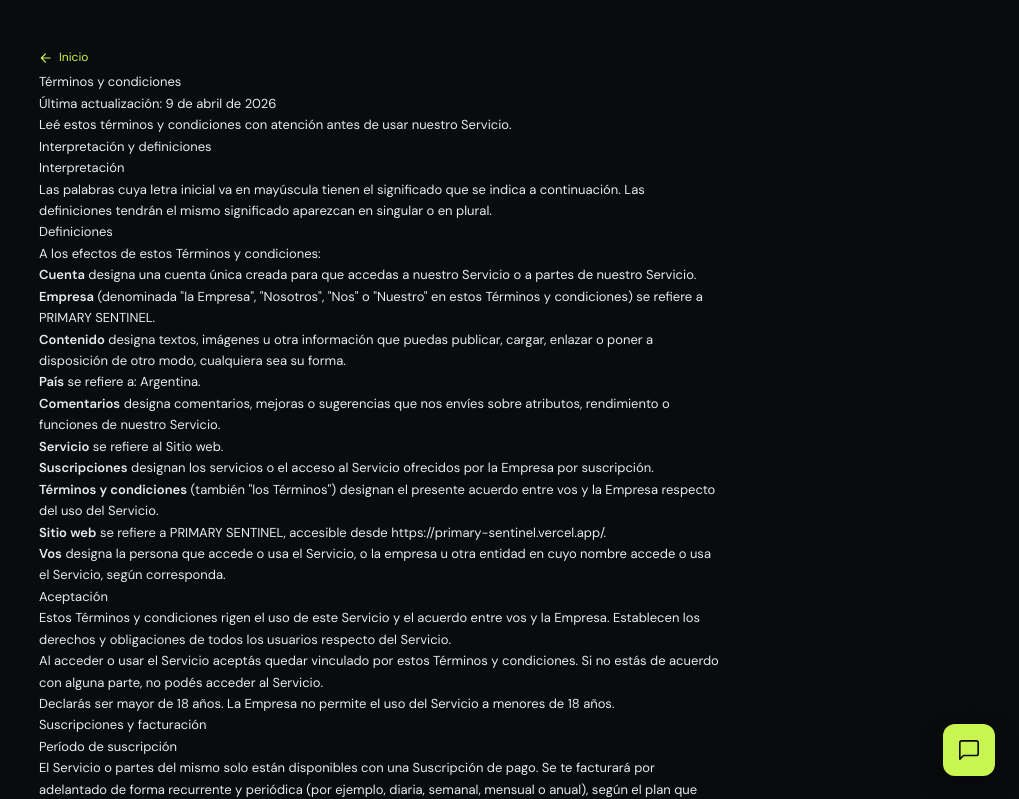
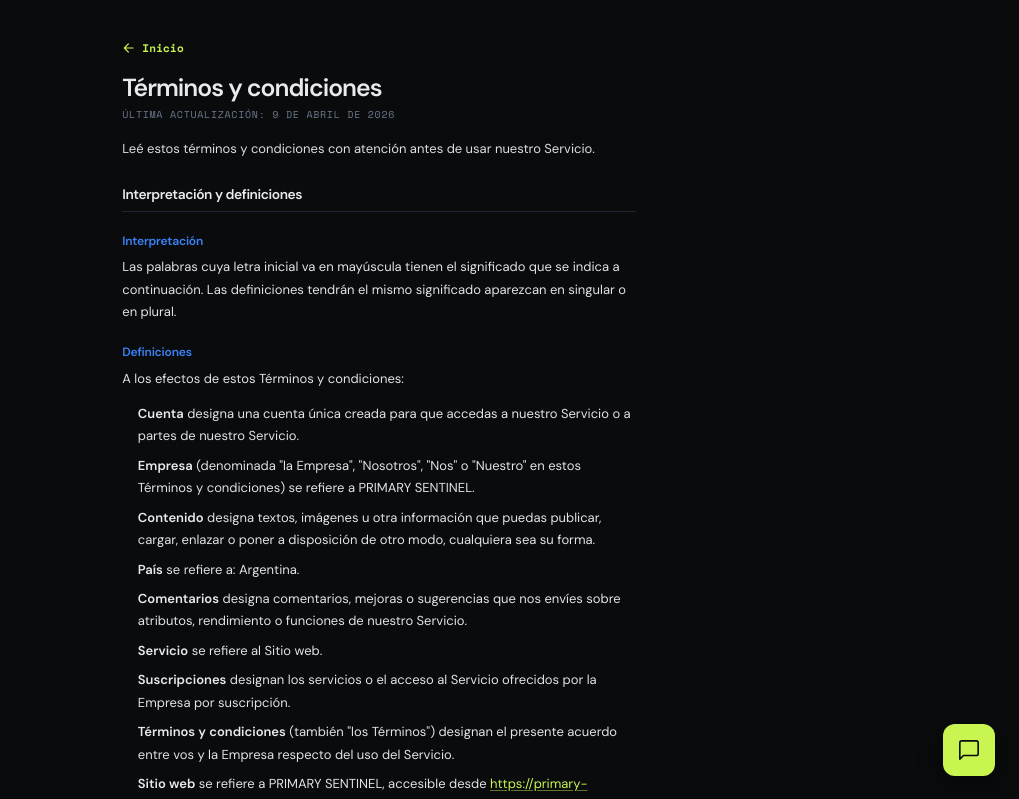
Before and after one commit to BrunoEmaSN/primary-sentinel-frontend, a Next.js app: page /legal/terms in a window 1280 px wide. Shown: the top 799 px of the page, without its empty margins (261-1280 px from the left). Built offline with nearby package versions, Linux system fonts and the light colour scheme; no server answers.

Commit message:
Enhance legal documentation styling and structure by introducing a new CSS class for legal documents. Update Privacy and Terms pages to utilize the new styles, improving layout and readability. Ensure consistent navigation and meta information presentation across legal pages.

```diff
--- a/src/app/globals.css
+++ b/src/app/globals.css
@@ -111,6 +111,142 @@
   .sentinel-table td { @apply px-3 py-2.5 text-[11px]; border-bottom: 1px solid var(--border); }
   .sentinel-table tr:last-child td { border-bottom: none; }
   .sentinel-table tr:hover td { background: rgba(255,255,255,.015); }
+
+  /* Legal — Terms & Privacy (jerarquía clara, alineado al tema Primary Sentinel) */
+  .legal-doc {
+    max-width: 42rem;
+    margin-inline: auto;
+    padding: 3rem 1.25rem 4rem;
+    line-height: 1.72;
+    font-size: 13px;
+    color: var(--text);
+  }
+
+  .legal-doc__back {
+    display: inline-flex;
+    align-items: center;
+    gap: 6px;
+    font-size: 11px;
+    font-family: var(--font-mono);
+    font-weight: 600;
+    color: var(--accent);
+    text-decoration: none;
+    letter-spacing: 0.02em;
+    margin-bottom: 0.35rem;
+  }
+  .legal-doc__back:hover {
+    color: var(--accent-dim);
+    text-decoration: underline;
+    text-underline-offset: 3px;
+  }
+
+  .legal-doc h1 {
+    font-size: clamp(1.45rem, 3.5vw, 1.9rem);
+    font-weight: 600;
+    letter-spacing: -0.04em;
+    line-height: 1.12;
+    margin: 0.85rem 0 0.4rem;
+    color: var(--text);
+    text-wrap: balance;
+  }
+
+  .legal-doc p.legal-doc__meta {
+    font-size: 10px;
+    font-family: var(--font-mono);
+    color: var(--muted);
+    text-transform: uppercase;
+    letter-spacing: 0.07em;
+    margin: 0 0 1.25rem;
+    line-height: 1.5;
+  }
+
+  .legal-doc p.legal-doc__intro {
+    margin: 0 0 1rem;
+    color: color-mix(in srgb, var(--text) 90%, var(--muted));
+    font-size: 13px;
+    line-height: 1.72;
+  }
+
+  .legal-doc > p:not(.legal-doc__meta):not(.legal-doc__intro) {
+    margin: 0 0 1rem;
+    color: color-mix(in srgb, var(--text) 94%, var(--muted));
+  }
+
+  .legal-doc h2 {
+    font-size: 1.06rem;
+    font-weight: 600;
+    letter-spacing: -0.03em;
+    line-height: 1.28;
+    margin: 2.35rem 0 0.9rem;
+    padding-bottom: 0.55rem;
+    border-bottom: 1px solid var(--border);
+    color: var(--text);
+    text-wrap: balance;
+  }
+
+  .legal-doc h2:first-of-type {
+    margin-top: 2rem;
+  }
+
+  .legal-doc h3 {
+    font-size: 0.93rem;
+    font-weight: 600;
+    letter-spacing: -0.018em;
+    margin: 1.6rem 0 0.55rem;
+    color: var(--blue);
+    line-height: 1.35;
+  }
+
+  .legal-doc h4 {
+    font-size: 0.82rem;
+    font-weight: 600;
+    letter-spacing: -0.012em;
+    margin: 1.3rem 0 0.45rem;
+    color: color-mix(in srgb, var(--blue) 72%, var(--muted));
+    line-height: 1.35;
+  }
+
+  .legal-doc ul,
+  .legal-doc ol {
+    margin: 0.35rem 0 1.2rem;
+    padding-left: 1.2rem;
+  }
+
+  .legal-doc ul ul,
+  .legal-doc ol ol {
+    margin-top: 0.4rem;
+    margin-bottom: 0.5rem;
+  }
+
+  .legal-doc li {
+    margin-bottom: 0.55rem;
+    color: color-mix(in srgb, var(--text) 94%, var(--muted));
+  }
+
+  .legal-doc li::marker {
+    color: var(--muted);
+  }
+
+  .legal-doc li > p {
+    margin: 0.25rem 0 0.45rem;
+    color: inherit;
+  }
+
+  .legal-doc li strong {
+    color: var(--text);
+    font-weight: 600;
+  }
+
+  .legal-doc a:not(.legal-doc__back) {
+    color: var(--accent);
+    text-decoration: underline;
+    text-underline-offset: 2px;
+    text-decoration-color: color-mix(in srgb, var(--accent) 45%, transparent);
+  }
+  .legal-doc a:not(.legal-doc__back):hover {
+    color: var(--accent-dim);
+    text-decoration-color: var(--accent-dim);
+  }
 }
 
 /* Pulse animation for status dot */
--- a/src/app/legal/privacy/page.tsx
+++ b/src/app/legal/privacy/page.tsx
@@ -39,18 +39,15 @@
   const lp = dict.legal.privacy;
 
   return (
-    <div style={{ maxWidth: '720px', margin: '0 auto', padding: '48px 20px', lineHeight: 1.65 }}>
-      <Link
-        href="/"
-        style={{ fontSize: '12px', color: 'var(--accent)', display: 'inline-flex', alignItems: 'center', gap: '6px' }}
-      >
+    <div className="legal-doc">
+      <Link href="/" className="legal-doc__back">
         <IconArrowLeft size={14} />
         {lp.navBack}
       </Link>
       <h1>{lp.title}</h1>
-      <p>{lp.lastUpdated}</p>
-      <p>{lp.intro1}</p>
-      <p>
+      <p className="legal-doc__meta">{lp.lastUpdated}</p>
+      <p className="legal-doc__intro">{lp.intro1}</p>
+      <p className="legal-doc__intro">
         {lp.intro2a}
         <a href={lp.generatorHref} target="_blank" rel="noreferrer">
           {lp.intro2Link}
--- a/src/app/legal/terms/page.tsx
+++ b/src/app/legal/terms/page.tsx
@@ -36,17 +36,14 @@
   const lt = dict.legal.terms;
 
   return (
-    <div style={{ maxWidth: '720px', margin: '0 auto', padding: '48px 20px', lineHeight: 1.65 }}>
-      <Link
-        href="/"
-        style={{ fontSize: '12px', color: 'var(--accent)', display: 'inline-flex', alignItems: 'center', gap: '6px' }}
-      >
+    <div className="legal-doc">
+      <Link href="/" className="legal-doc__back">
         <IconArrowLeft size={14} />
         {lt.navBack}
       </Link>
       <h1>{lt.title}</h1>
-      <p>{lt.lastUpdated}</p>
-      <p>{lt.intro}</p>
+      <p className="legal-doc__meta">{lt.lastUpdated}</p>
+      <p className="legal-doc__intro">{lt.intro}</p>
 
       <h2>{lt.hInterpretationDefs}</h2>
       <h3>{lt.hInterpretation}</h3>
```
